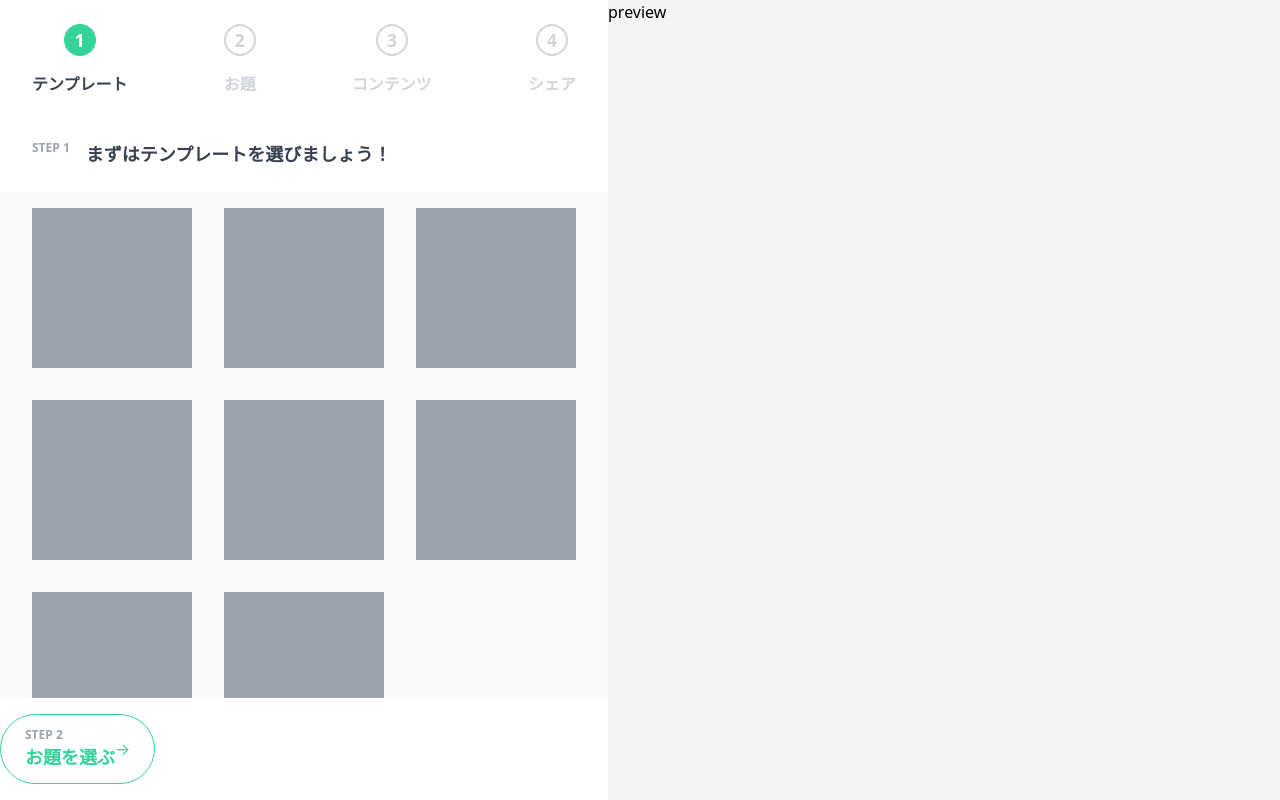
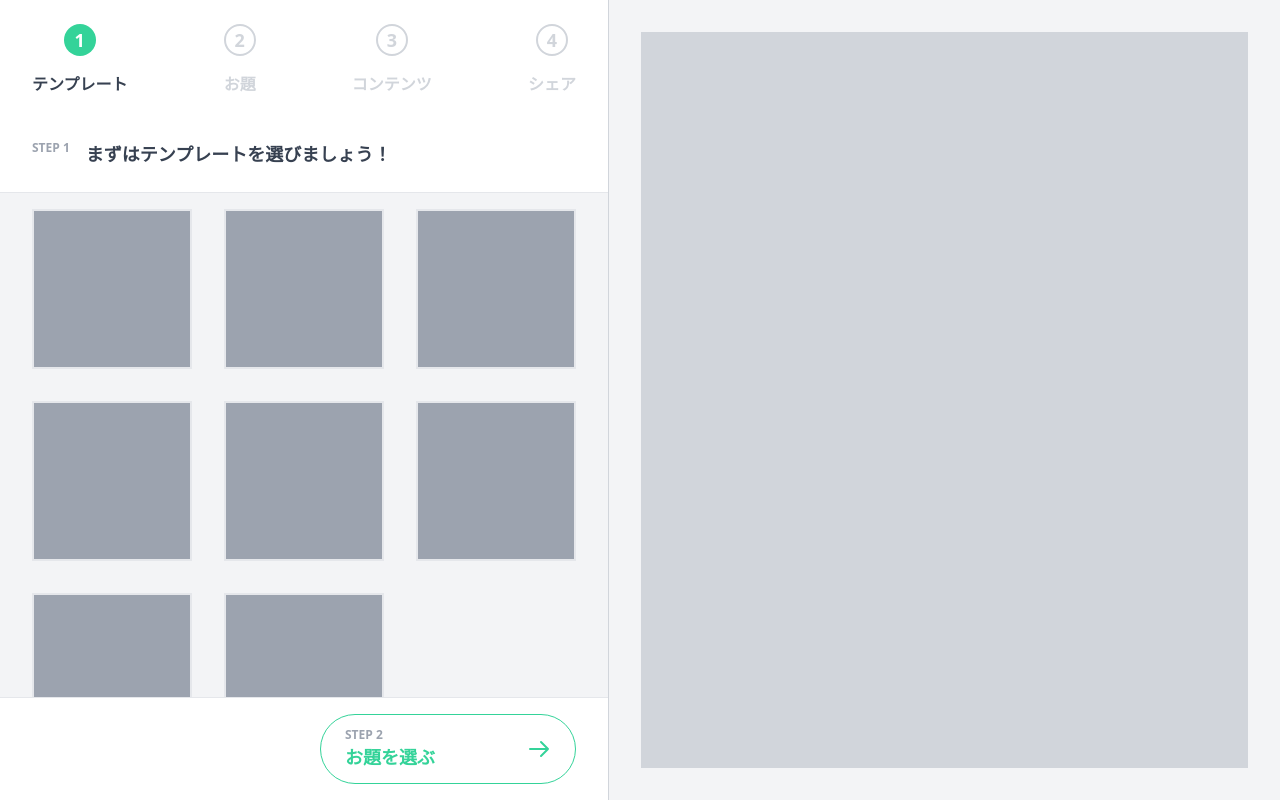
Before and after one commit to MoTaroh/selection-image-maker, a React (Create React App) app: page / in a window 1280 px wide. Built offline with nearby package versions, Linux system fonts and the light colour scheme; the HTML template or start-up script is replaced by a standard one.

Commit message:
add preview base

```diff
--- a/src/App.tsx
+++ b/src/App.tsx
@@ -1,5 +1,6 @@
-import html2canvas from 'html2canvas'
+// import html2canvas from 'html2canvas'
 import React from 'react'
+import {ArrowRightIcon} from '@heroicons/react/outline'
 
 const App = () => {
     // const clickev = () => {
@@ -12,7 +13,7 @@ const App = () => {
     return (
         <div className="flex w-screen h-screen">
             <div className="flex flex-col">
-                <header className="px-8 pb-6 space-y-5 bg-white shadow">
+                <header className="px-8 pb-6 space-y-5 bg-white border-b border-gray-200">
                     <ul className="flex justify-between w-full py-6">
                         <li className="flex flex-col items-center justify-center space-y-4">
                             <div className="flex items-center justify-center w-8 h-8 text-lg font-bold text-white bg-green-400 rounded-full">1</div>
@@ -36,28 +37,28 @@ const App = () => {
                         <div className="ml-4 text-lg font-bold text-gray-700">まずはテンプレートを選びましょう！</div>
                     </div>
                 </header>
-                <body className="grid flex-1 max-w-2xl grid-cols-3 gap-8 px-8 py-4 overflow-y-scroll bg-gray-50">
-                    <div className="w-40 h-40 bg-gray-400"></div>
-                    <div className="w-40 h-40 bg-gray-400"></div>
-                    <div className="w-40 h-40 bg-gray-400"></div>
-                    <div className="w-40 h-40 bg-gray-400"></div>
-                    <div className="w-40 h-40 bg-gray-400"></div>
-                    <div className="w-40 h-40 bg-gray-400"></div>
-                    <div className="w-40 h-40 bg-gray-400"></div>
-                    <div className="w-40 h-40 bg-gray-400"></div>
+                <body className="grid flex-1 max-w-2xl grid-cols-3 gap-8 px-8 py-4 overflow-y-scroll bg-gray-100">
+                    <div className="w-40 h-40 bg-gray-400 border-2 hover:border-green-400"></div>
+                    <div className="w-40 h-40 bg-gray-400 border-2 hover:border-green-400"></div>
+                    <div className="w-40 h-40 bg-gray-400 border-2 hover:border-green-400"></div>
+                    <div className="w-40 h-40 bg-gray-400 border-2 hover:border-green-400"></div>
+                    <div className="w-40 h-40 bg-gray-400 border-2 hover:border-green-400"></div>
+                    <div className="w-40 h-40 bg-gray-400 border-2 hover:border-green-400"></div>
+                    <div className="w-40 h-40 bg-gray-400 border-2 hover:border-green-400"></div>
+                    <div className="w-40 h-40 bg-gray-400 border-2 hover:border-green-400"></div>
                 </body>
-                <footer className="flex items-center py-4 bg-white">
-                    <button className="flex items-center px-6 py-3 border border-green-400 rounded-full">
+                <footer className="flex items-center justify-end px-8 py-4 bg-white border-t border-gray-200">
+                    <button className="flex items-center justify-between w-64 px-6 py-3 border border-green-400 rounded-full hover:bg-green-50">
                         <div className="flex flex-col items-start">
                             <div className="text-xs font-semibold text-gray-400">STEP 2</div>
                             <div className="text-lg font-bold text-green-400">お題を選ぶ</div>
                         </div>
-                        <div className="text-green-400">→</div>
+                        <ArrowRightIcon className="w-6 h-6 text-green-400"/>
                     </button>
                 </footer>
             </div>
-            <div className="flex-1 bg-gray-100">
-                preview
+            <div className="flex flex-1 p-8 bg-gray-100 border-l border-gray-300 justify-items-center">
+                <div className="w-full h-full bg-gray-300"></div>
             </div>
         </div>
     )
```
Lines whose indentation alone changed are shown as unchanged.
